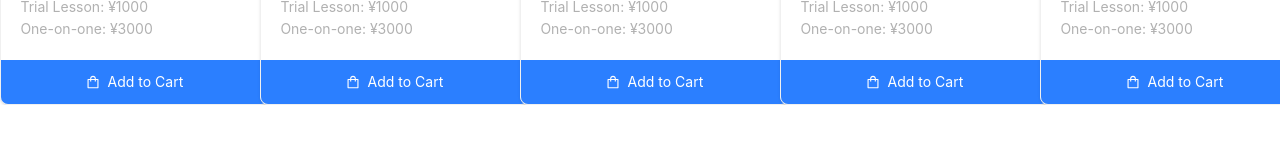
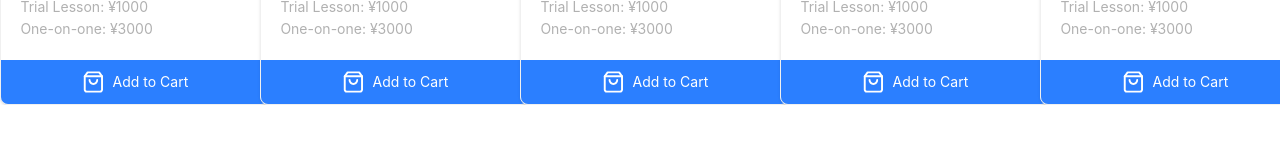
Before and after one commit to Abdullah33098/Nihongo_Talkers, a React (Vite) app in the folder frontend/: page / in a window 1280 px wide. Shown: the part 1363-1506 px from the top of the page. Built offline with nearby package versions, Linux system fonts and the light colour scheme.

Commit message:
TutorSection

```diff
--- a/frontend/src/components/TutorSection.jsx
+++ b/frontend/src/components/TutorSection.jsx
@@ -89,14 +89,16 @@ const TutorCard = ({ tutor }) => (
     </div>
 
    <Button
-      icon={<ShoppingOutlined />}
   type="primary"
   className="!w-full !h-[44px] !bg-blue-500 hover:!bg-blue-600 text-white
              !rounded-none !px-[60px] !py-[10px]
              flex items-center justify-center gap-[16px] border-none shadow-none"
 >
+  <img src="shopping-bag1.svg" alt="cart" className="w-6 h-6" />
   Add to Cart
 </Button>
+
+
   </Card>
 );
 
@@ -117,9 +119,9 @@ const TutorsSection = () => (
       {/* Swiper Slider */}
       <Swiper
         spaceBetween={20}
-        slidesPerView={1}
+        slidesPerView={2}
         breakpoints={{
-          640: { slidesPerView: 3 },
+            640: { slidesPerView: 1 },
           768: { slidesPerView: 3 },
           1024: { slidesPerView: 4 },
           1280: { slidesPerView: 5 },
```
Also changed, not shown: frontend/public/shopping-bag1.svg (added). Lines whose indentation alone changed are shown as unchanged.
